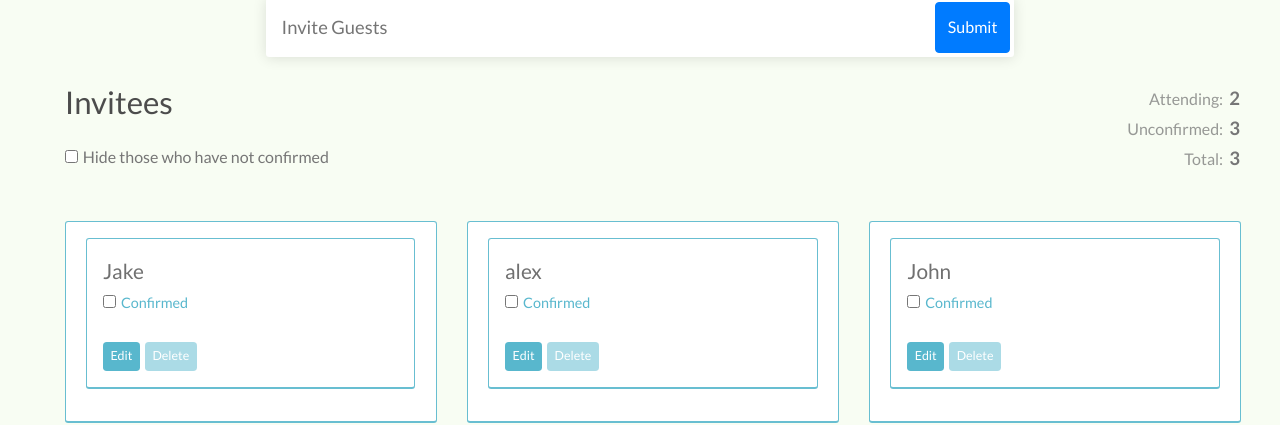
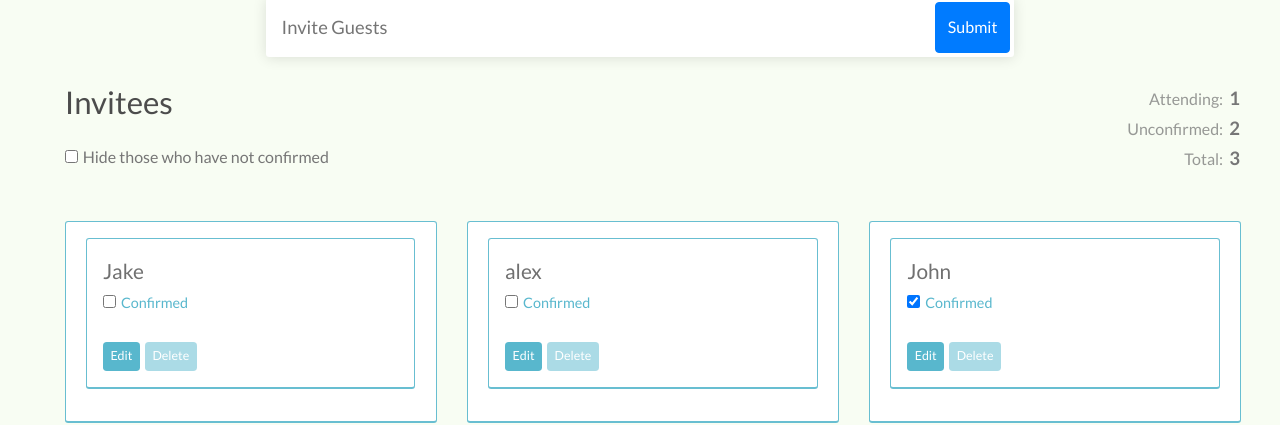
Before and after one commit to pradip718/Invitation-Board, a React (Create React App) app: page / in a window 1280 px wide. Shown: the part 282-707 px from the top of the page. Built offline with nearby package versions, Linux system fonts and the light colour scheme.

Commit message:
delete pendingGuest and Counter Working

```diff
--- /dev/null
+++ b/src/Counter.js
@@ -0,0 +1,28 @@
+import React, { Component } from "react";
+import PropTypes from "prop-types";
+
+const Counter = props => (
+  <table className="counter">
+    <tbody>
+      <tr>
+        <td>Attending:</td>
+        <td>{props.numberAttended}</td>
+      </tr>
+      <tr>
+        <td>Unconfirmed:</td>
+        <td>{props.numberUnconfirmed}</td>
+      </tr>
+      <tr>
+        <td>Total:</td>
+        <td>{props.totalGuest}</td>
+      </tr>
+    </tbody>
+  </table>
+);
+Counter.propTypes = {
+  numberAttended: PropTypes.number,
+  numberUnconfirmed: PropTypes.number,
+  totalGuest: PropTypes.number
+};
+
+export default Counter;
--- a/src/Guest.js
+++ b/src/Guest.js
@@ -22,7 +22,9 @@ const Guest = props => {
       <button onClick={props.handleEditing}>
         {props.isEditing ? "Save" : "Edit"}
       </button>
-      <button>Delete</button>
+      <button onClick={props.handleRemove} className="active">
+        Delete
+      </button>
     </li>
   );
 };
@@ -31,6 +33,7 @@ Guest.propTypes = {
   name: PropTypes.string.isRequired,
   isConfirmed: PropTypes.bool.isRequired,
   isEditing: PropTypes.bool.isRequired,
-  changeName: PropTypes.func.isRequired
+  changeName: PropTypes.func.isRequired,
+  handleRemove: PropTypes.func.isRequired
 };
 export default Guest;
--- a/src/GuestLists.js
+++ b/src/GuestLists.js
@@ -1,10 +1,13 @@
 import React, { Component } from "react";
 import PropTypes from "prop-types";
 import Guest from "./Guest";
+import PendingGuest from "./PendingGuest";
 
 const GuestList = props => {
   return (
     <ul>
+      <PendingGuest name={props.pendingGuests} />
+
       {props.guests
         .filter(guest => !props.isFiltered || guest.isConfirmed)
         .map((guest, index) => (
@@ -16,6 +19,7 @@ const GuestList = props => {
               handleConfirmation={() => props.toggleConfirmationAt(index)}
               handleEditing={() => props.toggleEditingAt(index)}
               setName={text => props.changeNameAt(text, index)}
+              handleRemove={() => props.removeGuestAt(index)}
             />
           </li>
         ))}
@@ -27,7 +31,9 @@ GuestList.propTypes = {
   toggleConfirmationAt: PropTypes.func.isRequired,
   toggleEditingAt: PropTypes.func.isRequired,
   changeNameAt: PropTypes.func.isRequired,
-  isFiltered: PropTypes.bool.isRequired
+  isFiltered: PropTypes.bool.isRequired,
+  removeGuestAt: PropTypes.func.isRequired,
+  pendingGuests: PropTypes.string.isRequired
 };
 
 export default GuestList;
--- /dev/null
+++ b/src/PendingGuest.js
@@ -0,0 +1,19 @@
+import React, { Component } from "react";
+import PropTypes from "prop-types";
+
+const PendingGuest = props => {
+  if (props.name) {
+    return (
+      <li className="pending">
+        <span>{props.name}</span>
+      </li>
+    );
+  } else {
+    return null;
+  }
+};
+
+PendingGuest.propTypes = {
+  name: PropTypes.string.isRequired
+};
+export default PendingGuest;
--- a/src/Root.js
+++ b/src/Root.js
@@ -1,5 +1,6 @@
 import React, { Component } from "react";
 import GuestLists from "./GuestLists";
+import Counter from "./Counter";
 
 export default class Root extends Component {
   state = {
@@ -19,7 +20,7 @@ export default class Root extends Component {
       {
         name: "John",
         isEditing: false,
-        isConfirmed: false
+        isConfirmed: true
       }
     ]
   };
@@ -45,8 +46,14 @@ export default class Root extends Component {
   toggleEditingAt = index => this.togglePropertyAt("isEditing", index);
 
   getTotalInvited = () => this.state.guests.length;
-  //getTotalAttending = () => {}
-  //  getTotalUnconfirmed = () =>{}
+
+  getAttendingGuest = () => {
+    return this.state.guests.reduce(
+      (total, guest) => (guest.isConfirmed ? total + 1 : total),
+      0
+    );
+  };
+
   toggleFilter = () => this.setState({ isFiltered: !this.state.isFiltered });
 
   changeNameAt = (name, indexToChange) => {
@@ -85,7 +92,20 @@ export default class Root extends Component {
     });
   };
 
+  removeGuestAt = index => {
+    this.setState({
+      guests: [
+        ...this.state.guests.slice(0, index),
+        ...this.state.guests.slice(index + 1, this.state.guests.length)
+      ]
+    });
+  };
+
   render() {
+    const totalGuest = this.getTotalInvited();
+    const numberAttending = this.getAttendingGuest();
+    console.log(numberAttending);
+    const numberUnconfirmed = totalGuest - numberAttending;
     return (
       <div>
         <header>
@@ -116,28 +136,19 @@ export default class Root extends Component {
             </label>
           </div>
 
-          <table className="counter">
-            <tbody>
-              <tr>
-                <td>Attending:</td>
-                <td>2</td>
-              </tr>
-              <tr>
-                <td>Unconfirmed:</td>
-                <td>3</td>
-              </tr>
-              <tr>
-                <td>Total:</td>
-                <td>{this.getTotalInvited()}</td>
-              </tr>
-            </tbody>
-          </table>
+          <Counter
+            numberAttended={numberAttending}
+            numberUnconfirmed={numberUnconfirmed}
+            totalGuest={totalGuest}
+          />
           <GuestLists
             guests={this.state.guests}
             toggleConfirmationAt={this.toggleConfirmationAt}
             toggleEditingAt={this.toggleEditingAt}
             changeNameAt={this.changeNameAt}
             isFiltered={this.state.isFiltered}
+            removeGuestAt={this.removeGuestAt}
+            pendingGuests={this.state.pendingGuests}
           />
         </div>
       </div>
```
